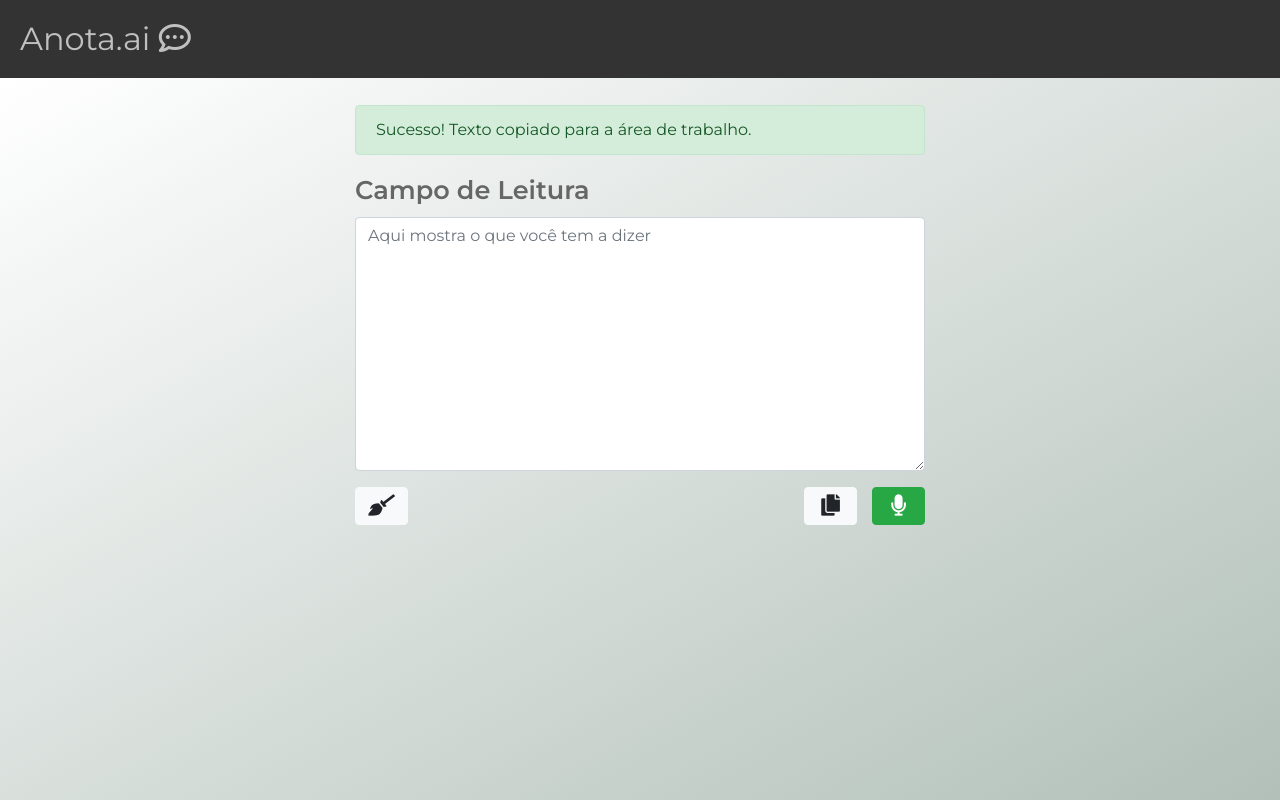
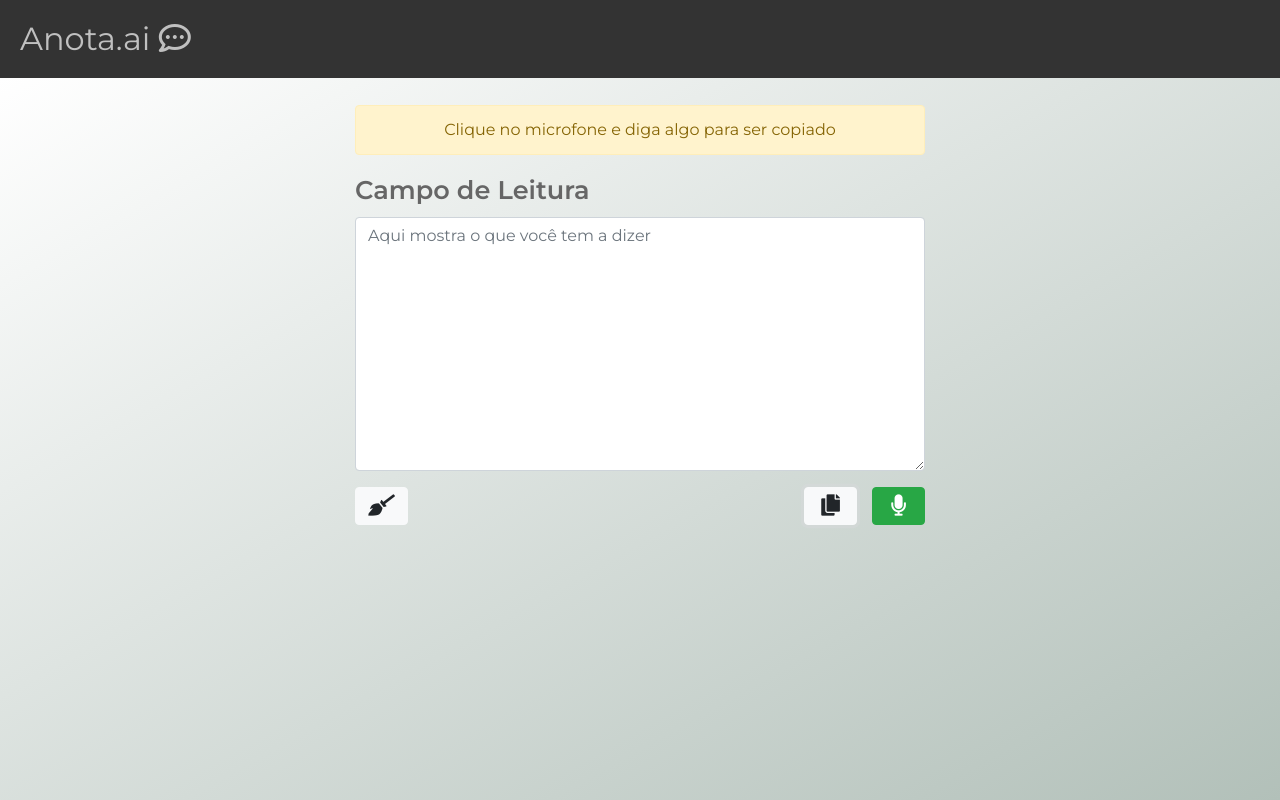
Before and after one commit to carloswimmer/anota.ai, a plain HTML site: page index.html in a window 1280 px wide. Both pictures are taken after a click on the button 830 px from the left and 506 px from the top of the page. Drawn offline with nearby package versions, Linux system fonts and the light colour scheme.

Commit message:
Dealing with notifications

```diff
--- a/recognize.css
+++ b/recognize.css
@@ -47,7 +47,8 @@ button {
   font-weight: 600;
   font-size: 1.6rem;
 }
-.alert-success {
+.alert {
+  text-align: center;
   opacity: 0;
   transition: opacity 0.3s;
 }
--- a/recognize.js
+++ b/recognize.js
@@ -10,9 +10,7 @@ window.onload = function () {
     letsTakeNote()
     return
   }
-  notification.classList.toggle('alert-danger')
-  notification.style.opacity = '1'
-  notification.innerHTML = 'Esse navegador não tem reconhecimento de voz'
+  showAlert('danger', 'Esse navegador não tem reconhecimento de voz')
   var controls = document.querySelectorAll('button')
   controls.forEach(item => item.setAttribute('disabled', true))
 }
@@ -48,7 +46,15 @@ function toggleStartStop () {
     recognizing = true
     button.innerHTML = '<i class="fas fa-microphone-slash fa-lg"></i>'
     button.classList.toggle('btn-danger')
+    notification.style.opacity = '0'
   }
+}
+
+function showAlert (type, message) {
+  notification.classList.remove(...['alert-success', 'alert-warning', 'alert-danger'])
+  notification.classList.add(`alert-${type}`)
+  notification.style.opacity = '1'
+  notification.innerHTML = message
 }
 
 function clearDisplay () {
@@ -57,11 +63,15 @@ function clearDisplay () {
 }
 
 function copy () {
-  let element = buildElement(display.value)
-  element =  hideElement(element)
-  includeSelectCopy(element)
-  destroyElement(element)
-  notification.style.opacity = '1'
+  if (display.value) {
+    let element = buildElement(display.value)
+    element =  hideElement(element)
+    includeSelectCopy(element)
+    destroyElement(element)
+    showAlert('success', 'Sucesso! Texto copiado para a área de trabalho.')
+    return
+  }
+  showAlert('warning', 'Clique no microfone e diga algo para ser copiado')
 }
 
 function buildElement (statement) {
```
